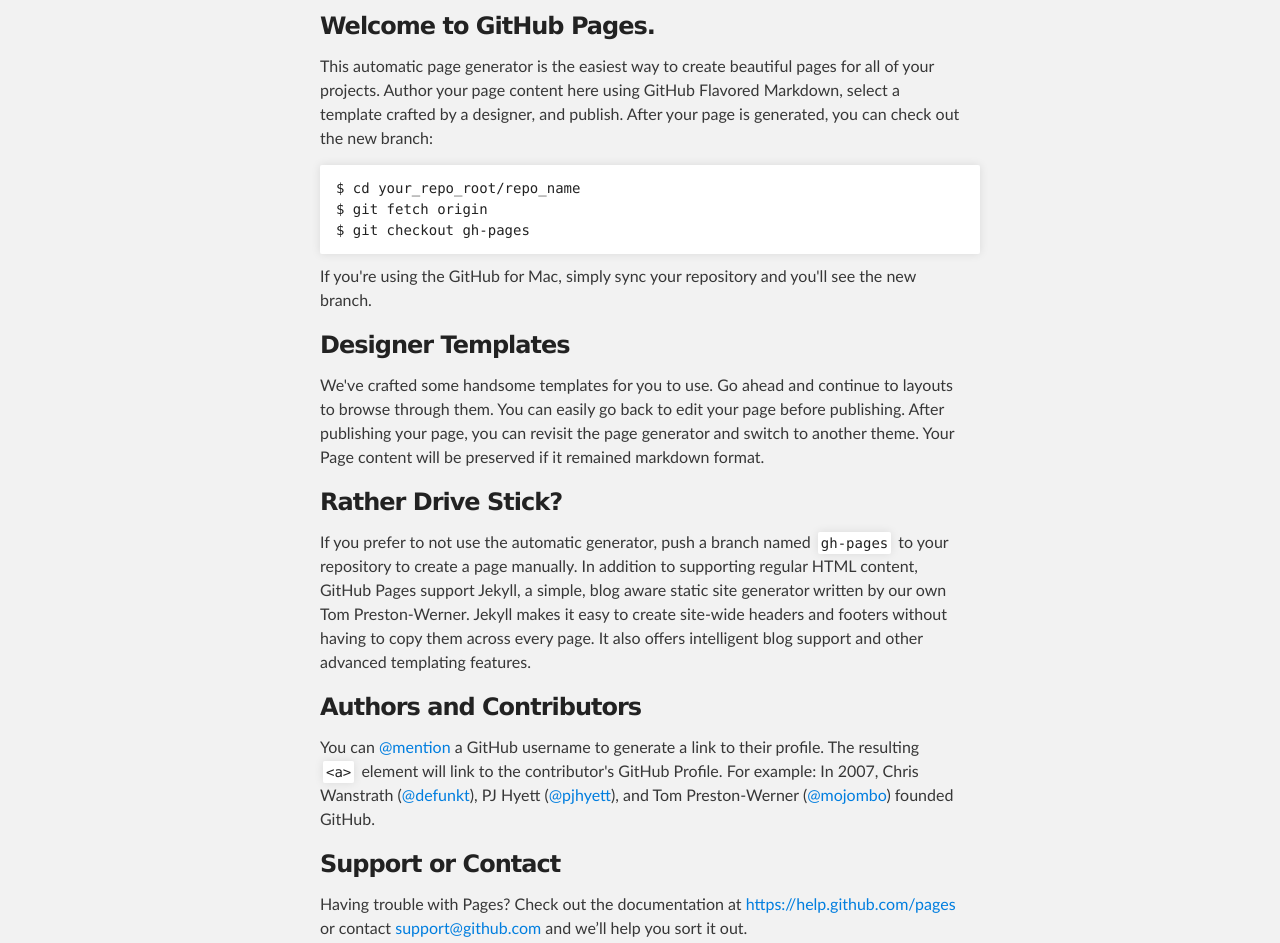
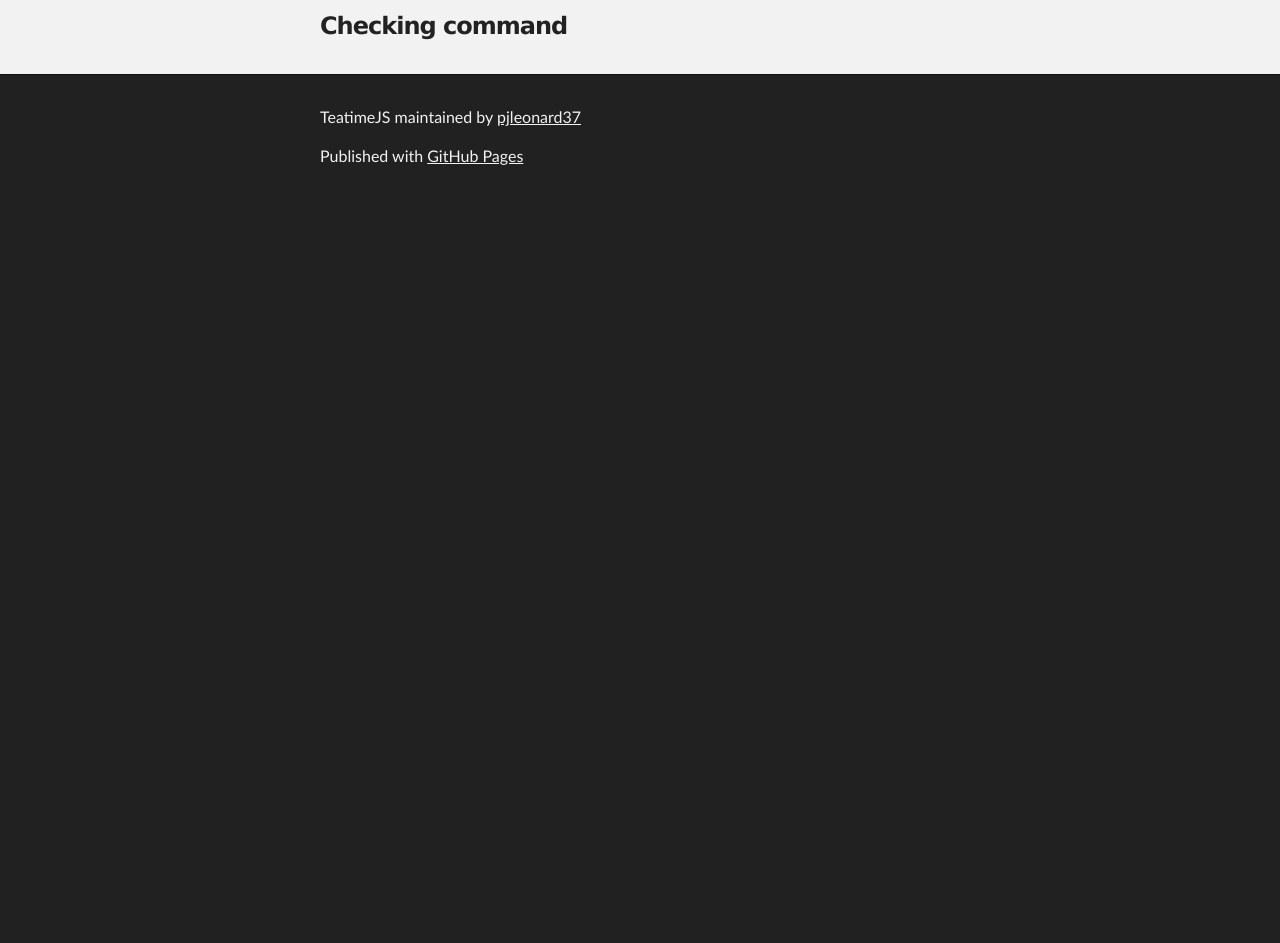
Before and after one commit to pjleonard37/teatimejs, a plain HTML site: page index.html in a window 1280 px wide. Shown: the part 252-1195 px from the top of the page. After the commit the page ends 800 px from the top, so only its background shows below. Drawn offline with Linux system fonts and the light colour scheme.

Commit message:
First commit

```diff
--- a/index.html
+++ b/index.html
@@ -31,37 +31,7 @@
     <!-- MAIN CONTENT -->
     <div id="main_content_wrap" class="outer">
       <section id="main_content" class="inner">
-        <h3>
-<a id="welcome-to-github-pages" class="anchor" href="#welcome-to-github-pages" aria-hidden="true"><span class="octicon octicon-link"></span></a>Welcome to GitHub Pages.</h3>
-
-<p>This automatic page generator is the easiest way to create beautiful pages for all of your projects. Author your page content here using GitHub Flavored Markdown, select a template crafted by a designer, and publish. After your page is generated, you can check out the new branch:</p>
-
-<pre><code>$ cd your_repo_root/repo_name
-$ git fetch origin
-$ git checkout gh-pages
-</code></pre>
-
-<p>If you're using the GitHub for Mac, simply sync your repository and you'll see the new branch.</p>
-
-<h3>
-<a id="designer-templates" class="anchor" href="#designer-templates" aria-hidden="true"><span class="octicon octicon-link"></span></a>Designer Templates</h3>
-
-<p>We've crafted some handsome templates for you to use. Go ahead and continue to layouts to browse through them. You can easily go back to edit your page before publishing. After publishing your page, you can revisit the page generator and switch to another theme. Your Page content will be preserved if it remained markdown format.</p>
-
-<h3>
-<a id="rather-drive-stick" class="anchor" href="#rather-drive-stick" aria-hidden="true"><span class="octicon octicon-link"></span></a>Rather Drive Stick?</h3>
-
-<p>If you prefer to not use the automatic generator, push a branch named <code>gh-pages</code> to your repository to create a page manually. In addition to supporting regular HTML content, GitHub Pages support Jekyll, a simple, blog aware static site generator written by our own Tom Preston-Werner. Jekyll makes it easy to create site-wide headers and footers without having to copy them across every page. It also offers intelligent blog support and other advanced templating features.</p>
-
-<h3>
-<a id="authors-and-contributors" class="anchor" href="#authors-and-contributors" aria-hidden="true"><span class="octicon octicon-link"></span></a>Authors and Contributors</h3>
-
-<p>You can <a href="https://github.com/blog/821" class="user-mention">@mention</a> a GitHub username to generate a link to their profile. The resulting <code>&lt;a&gt;</code> element will link to the contributor's GitHub Profile. For example: In 2007, Chris Wanstrath (<a href="https://github.com/defunkt" class="user-mention">@defunkt</a>), PJ Hyett (<a href="https://github.com/pjhyett" class="user-mention">@pjhyett</a>), and Tom Preston-Werner (<a href="https://github.com/mojombo" class="user-mention">@mojombo</a>) founded GitHub.</p>
-
-<h3>
-<a id="support-or-contact" class="anchor" href="#support-or-contact" aria-hidden="true"><span class="octicon octicon-link"></span></a>Support or Contact</h3>
-
-<p>Having trouble with Pages? Check out the documentation at <a href="https://help.github.com/pages">https://help.github.com/pages</a> or contact <a href="mailto:support@github.com">support@github.com</a> and we’ll help you sort it out.</p>
+        <h3>Checking command</h3>
       </section>
     </div>
 
```
